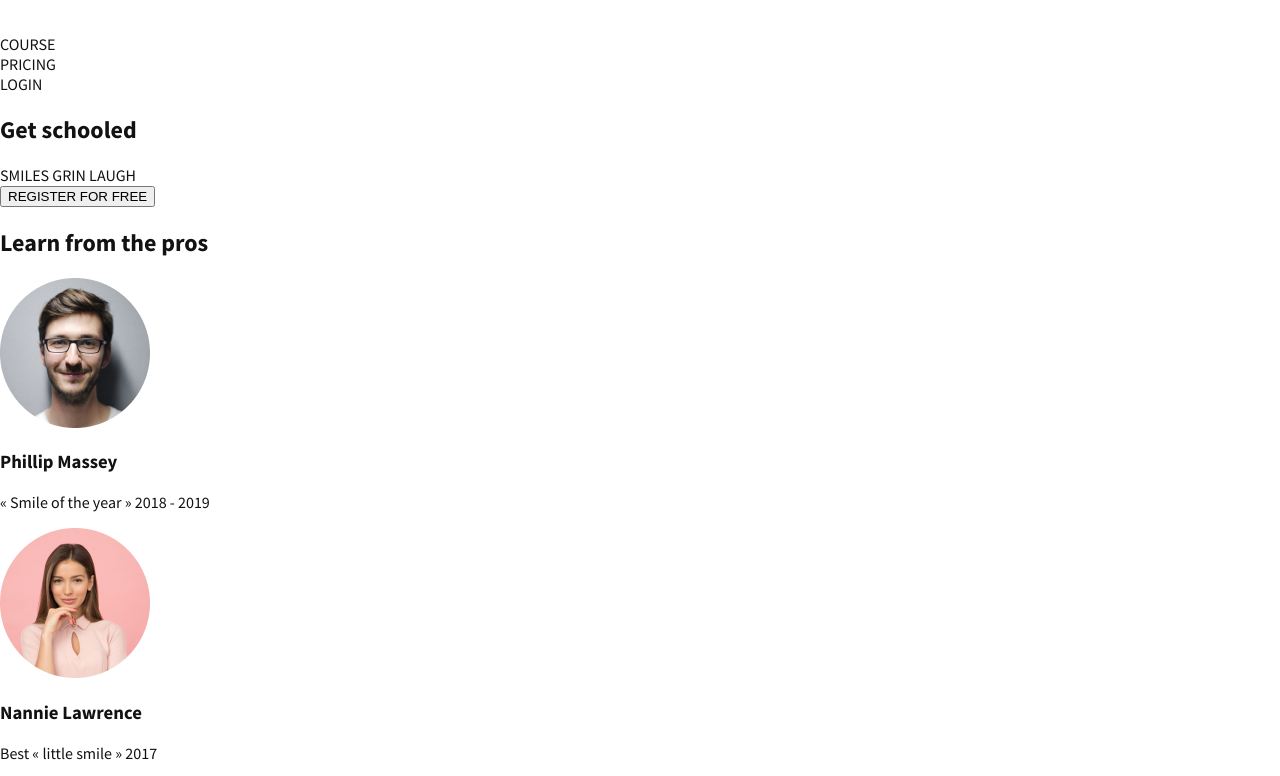
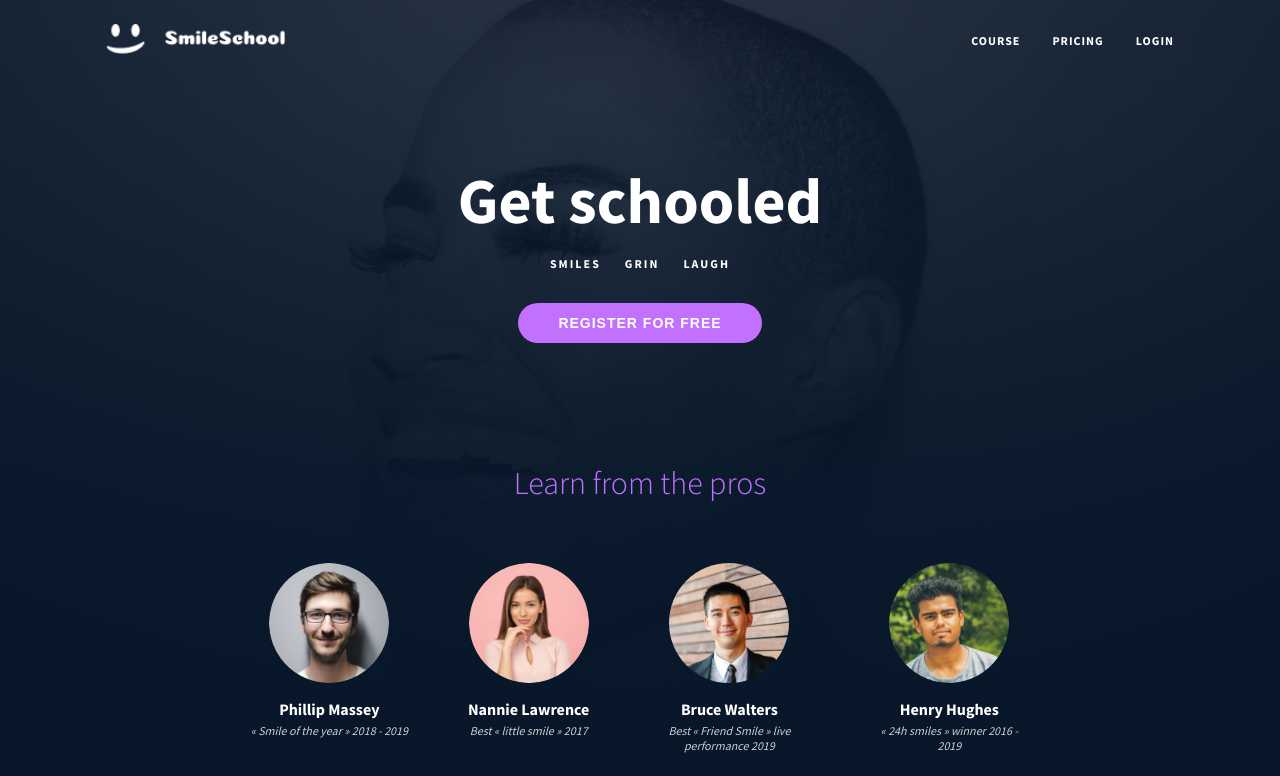
Before and after one commit to TAREK-1988/alx_html_css, a plain HTML site: page css_advanced/index.html in a window 1280 px wide. Shown: the top 776 px of the page. Drawn offline with Linux system fonts and the light colour scheme.

Commit message:
Update styles.css

```diff
--- a/css_advanced/styles.css
+++ b/css_advanced/styles.css
@@ -1,6 +1,7 @@
-/* CSS Advanced – SmileSchool
-   Base styles – will be completed in next tasks
-*/
+/* =========================================
+   CSS Advanced – SmileSchool
+   Base styles + Task 2 (Header & Hero)
+   ========================================= */
 
 *,
 *::before,
@@ -8,8 +9,13 @@
   box-sizing: border-box;
 }
 
+html,
 body {
   margin: 0;
+  padding: 0;
+}
+
+body {
   font-family: "Source Sans Pro", system-ui, -apple-system, BlinkMacSystemFont,
     "Segoe UI", sans-serif;
   color: #121212;
@@ -26,3 +32,173 @@ a {
   text-decoration: none;
   color: inherit;
 }
+
+/* ================= HEADER ================= */
+
+.site-header {
+  position: absolute;
+  top: 0;
+  left: 0;
+  width: 100%;
+  z-index: 10;
+}
+
+.main-nav {
+  max-width: 1100px;
+  margin: 0 auto;
+  padding: 24px 16px;
+  display: flex;
+  align-items: center;
+  justify-content: space-between;
+  color: #ffffff;
+}
+
+.logo {
+  height: 32px;
+  width: auto;
+  display: block;
+}
+
+.nav-links {
+  display: flex;
+  gap: 32px;
+  font-size: 12px;
+  font-weight: 700;
+  letter-spacing: 1px;
+}
+
+.nav-links a {
+  color: #ffffff;
+  text-transform: uppercase;
+}
+
+/* ================= HERO (BANNER) ================= */
+
+.hero {
+  background-image:
+    linear-gradient(
+      180deg,
+      rgba(7, 22, 41, 0.8) 0%,
+      rgba(7, 22, 41, 0.95) 60%,
+      rgba(7, 22, 41, 1) 100%
+    ),
+    url("images/Object.png");
+  background-size: cover;
+  background-position: center top;
+  color: #ffffff;
+  text-align: center;
+  padding: 160px 16px 120px;
+}
+
+.hero-main {
+  max-width: 700px;
+  margin: 0 auto;
+}
+
+.hero h1 {
+  margin: 0;
+  font-size: 64px;
+  font-weight: 700;
+}
+
+.hero-tags {
+  margin-top: 16px;
+  display: flex;
+  justify-content: center;
+  gap: 24px;
+  font-size: 12px;
+  letter-spacing: 2px;
+  font-weight: 700;
+}
+
+.hero-tags span {
+  text-transform: uppercase;
+}
+
+.btn-cta {
+  margin-top: 32px;
+  padding: 12px 40px;
+  border-radius: 22px;
+  border: none;
+  outline: none;
+  background-color: #c271ff;
+  color: #ffffff;
+  font-size: 14px;
+  font-weight: 700;
+  letter-spacing: 1px;
+  text-transform: uppercase;
+  cursor: pointer;
+}
+
+/* Learn from the pros + profiles */
+
+.hero-pros {
+  max-width: 900px;
+  margin: 120px auto 0;
+}
+
+.hero-pros h2 {
+  font-size: 32px;
+  font-weight: 300;
+  margin: 0;
+  color: #c271ff;
+}
+
+.hero-pros h2::first-letter {
+  text-transform: uppercase;
+}
+
+.pros-grid {
+  margin-top: 60px;
+  display: flex;
+  justify-content: center;
+  flex-wrap: wrap;
+  gap: 60px;
+}
+
+.pro-card {
+  text-align: center;
+  max-width: 160px;
+}
+
+.pro-card img {
+  width: 120px;
+  height: 120px;
+  border-radius: 50%;
+  object-fit: cover;
+  display: block;
+  margin: 0 auto 16px;
+}
+
+.pro-card h3 {
+  margin: 0 0 4px;
+  font-size: 16px;
+  font-weight: 700;
+}
+
+.pro-card p {
+  margin: 0;
+  font-size: 12px;
+  font-style: italic;
+  opacity: 0.8;
+}
+
+/* ================= RESPONSIVE ================= */
+
+@media (max-width: 768px) {
+  .hero {
+    padding: 140px 24px 80px;
+  }
+
+  .hero h1 {
+    font-size: 40px;
+  }
+
+  .hero-pros {
+    margin-top: 80px;
+  }
+
+  .pros-grid {
+    gap: 32px;
+  }
+}
```
